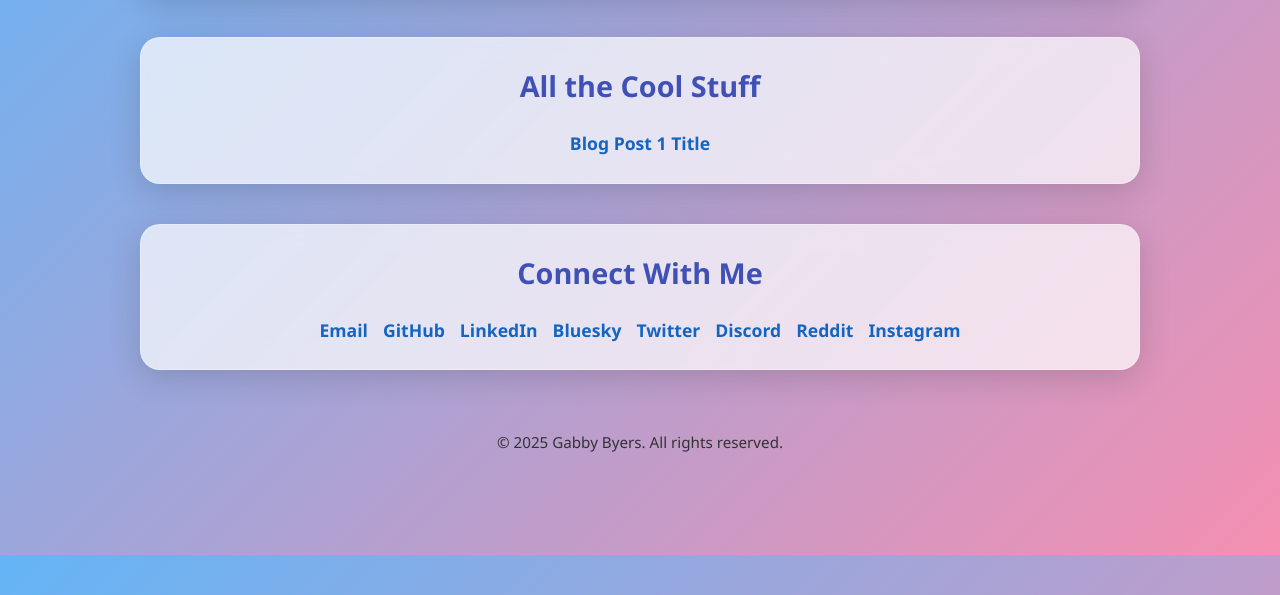
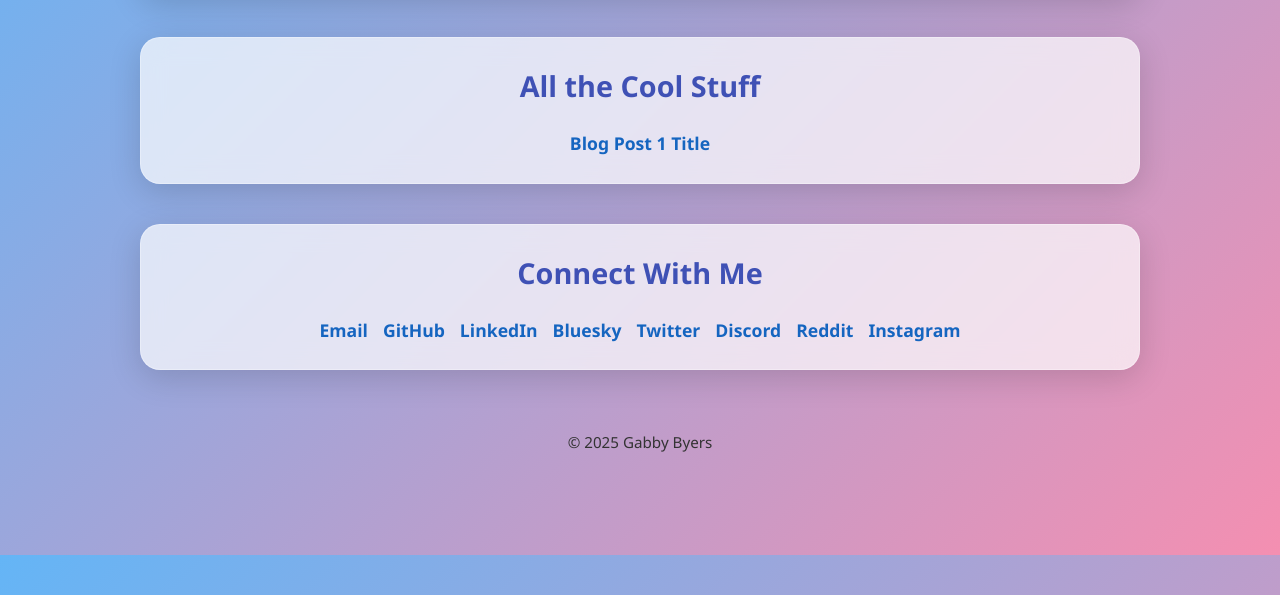
Before and after one commit to GabbyVByers/Personal-Blog, a plain HTML site: page index.html in a window 1280 px wide. Shown: the part 245-840 px from the top of the page. Drawn offline with Linux system fonts and the light colour scheme.

Commit message:
Update index.html

```diff
--- a/index.html
+++ b/index.html
@@ -45,7 +45,7 @@
             </section>
         </main>
         <footer class="site-footer">
-            <p>© 2025 Gabby Byers. All rights reserved.</p>
+            <p>© 2025 Gabby Byers</p>
         </footer>
     </div>
 </body>
```
